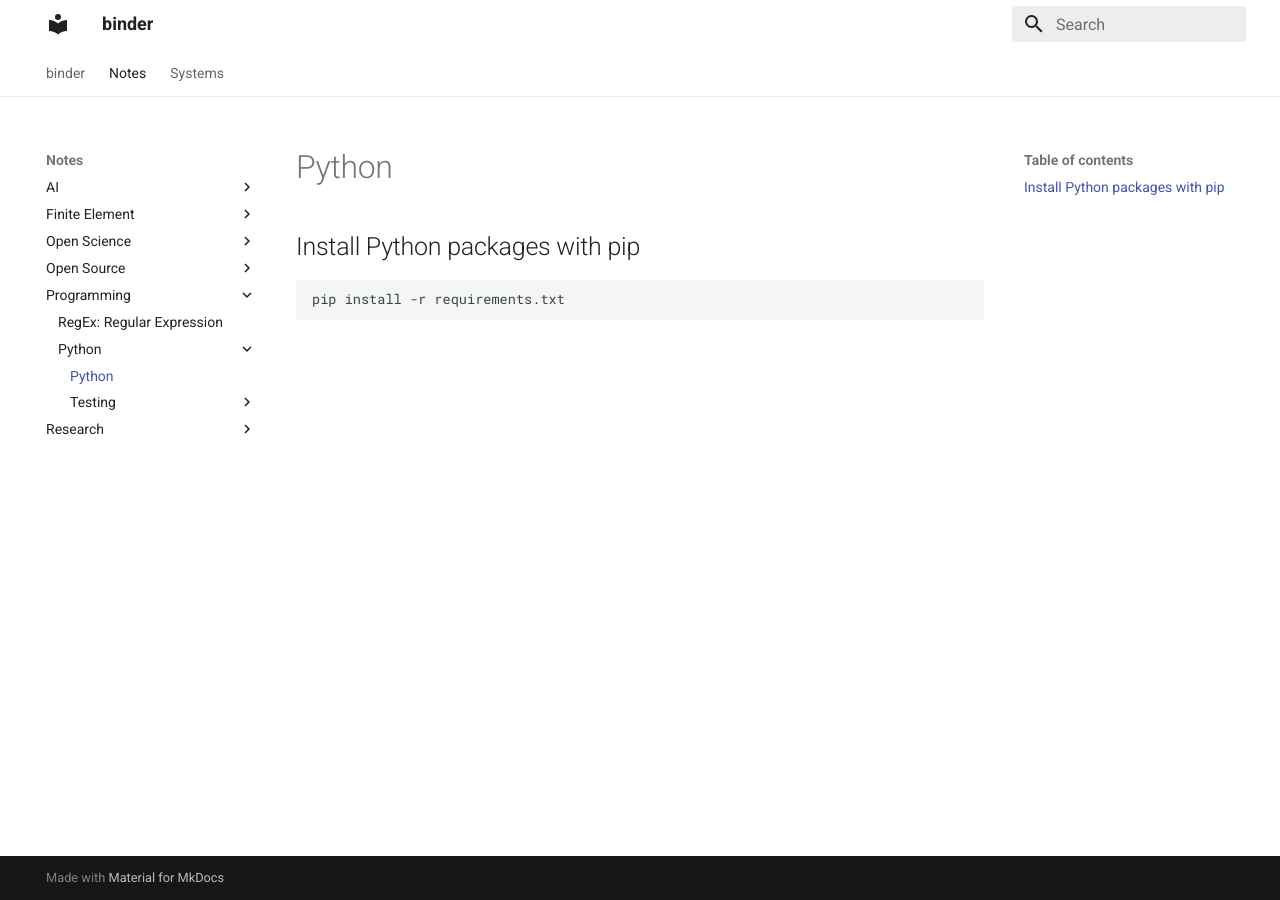
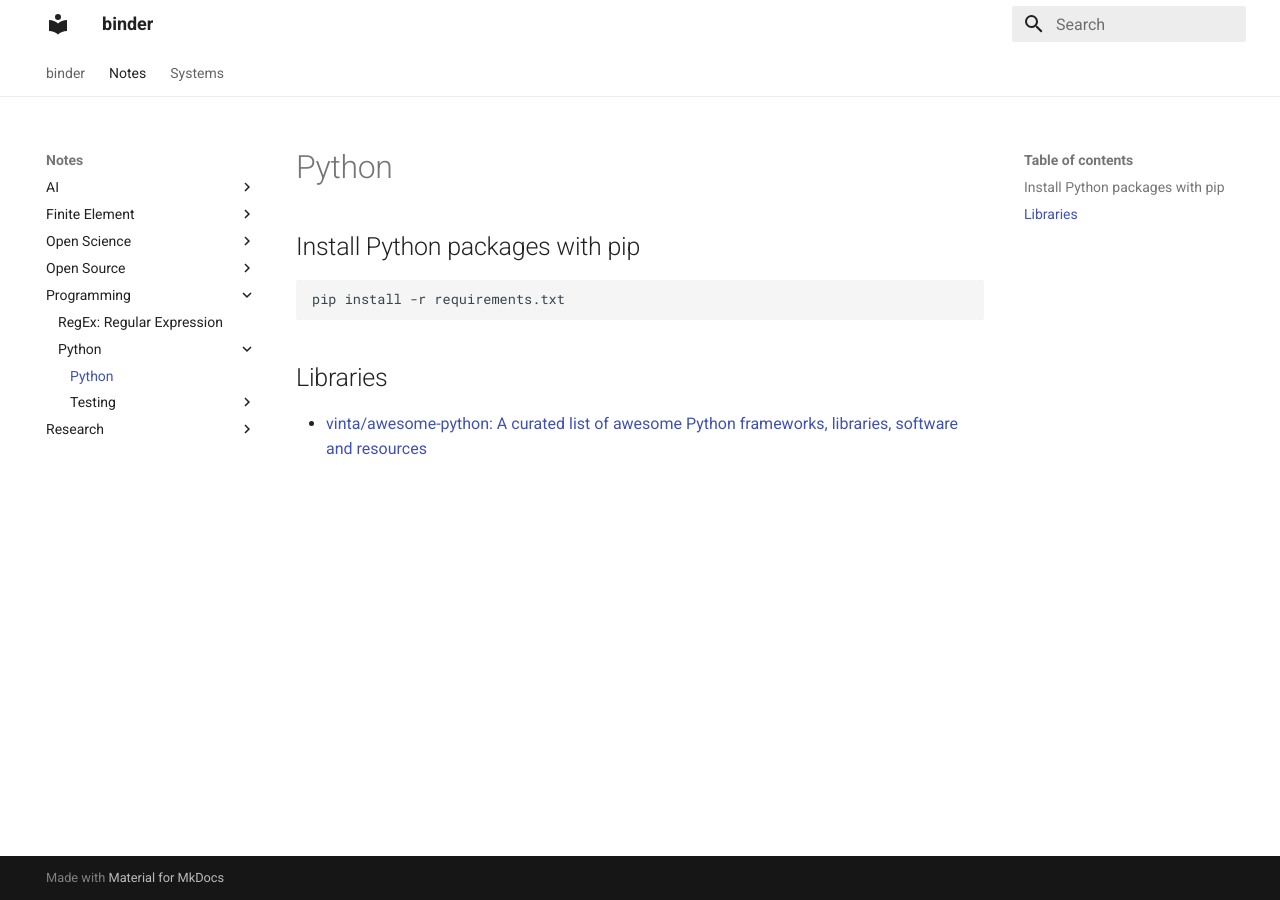
Before and after one commit to jobindj/binder, an MkDocs documentation site: the page built from docs/Notes/Programming/Python/Python.md, in a window 1280 px wide. Built offline with MkDocs 1.6.1 and Material for MkDocs 9.7.7, drawn with Linux system fonts in a browser that asks for light colours.

Commit message:
July Update

````diff
--- a/docs/Notes/Programming/Python/Python.md
+++ b/docs/Notes/Programming/Python/Python.md
@@ -5,3 +5,7 @@
 ```
 pip install -r requirements.txt
 ```
+
+## Libraries
+
+- [vinta/awesome-python: A curated list of awesome Python frameworks, libraries, software and resources](https://github.com/vinta/awesome-python)
````
Also changed, not shown: docs/Notes/AI/Deep-Learning/Deep-Learning.md (renamed from docs/Notes/AI/Neural Networks/Deep-Learning.md, +11 -1 lines), docs/Notes/AI/Deep-Learning/Autoencoder.md (renamed from docs/Notes/AI/Neural Networks/Autoencoder.md), docs/Notes/AI/Deep-Learning/CNN.md (renamed from docs/Notes/AI/Neural Networks/CNN.md), docs/Notes/AI/Deep-Learning/Multilayer perceptron.md (renamed from docs/Notes/AI/Neural Networks/Multilayer perceptron.md), docs/Notes/AI/Deep-Learning/Neural-Network.md (renamed from docs/Notes/AI/Neural Networks/Neural-Network.md).
